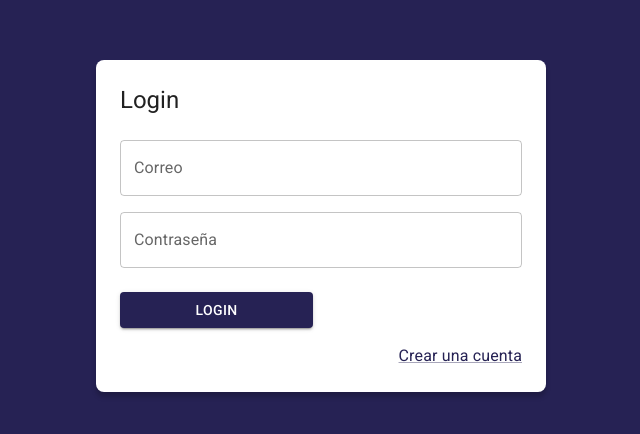
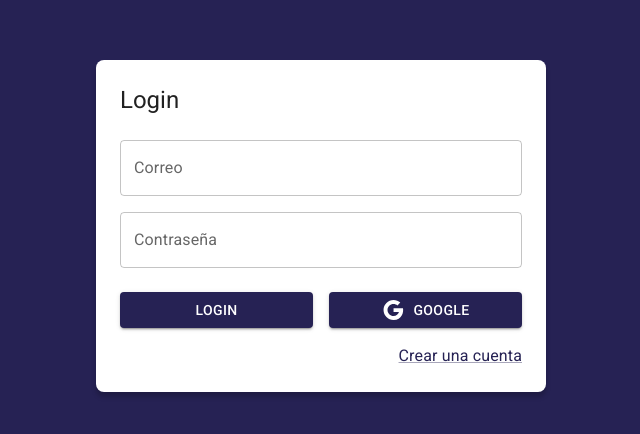
Before and after one commit to JesugG17/journal-app, a React (Vite) app: page /auth/login in a window 1280 px wide. Shown: the part 174-608 px from the top of the page, without its empty margins (319-959 px from the left). Built offline with nearby package versions, Linux system fonts and the light colour scheme.

Commit message:
boton de google agregado

```diff
--- a/src/auth/pages/LoginPage.jsx
+++ b/src/auth/pages/LoginPage.jsx
@@ -32,6 +32,11 @@
               </Button>
             </Grid>
 
+            <Grid item xs={12} sm={6}>
+              <Button variant="contained" fullWidth>
+                <Google sx={{ mr: 1 }} /> Google
+              </Button>
+            </Grid>
           </Grid>
 
           <Grid container direction="row" justifyContent="end">
```
